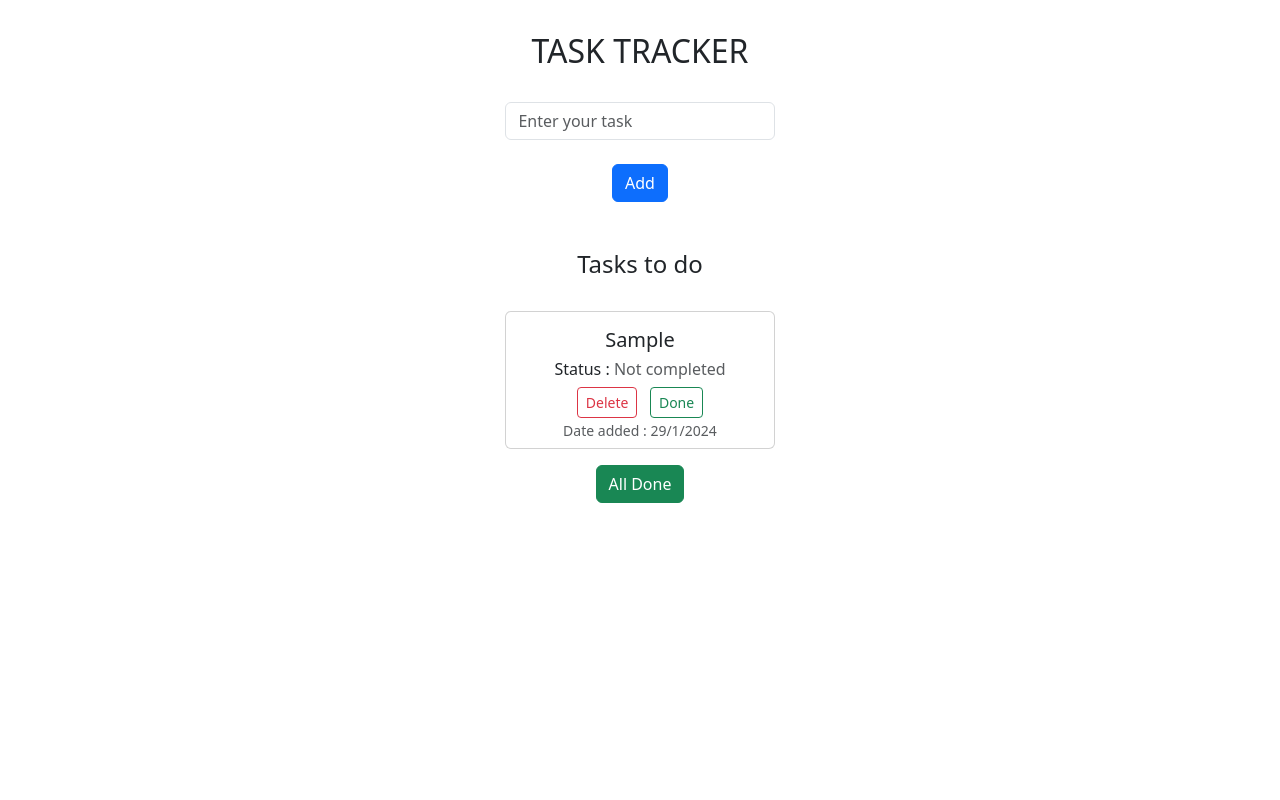
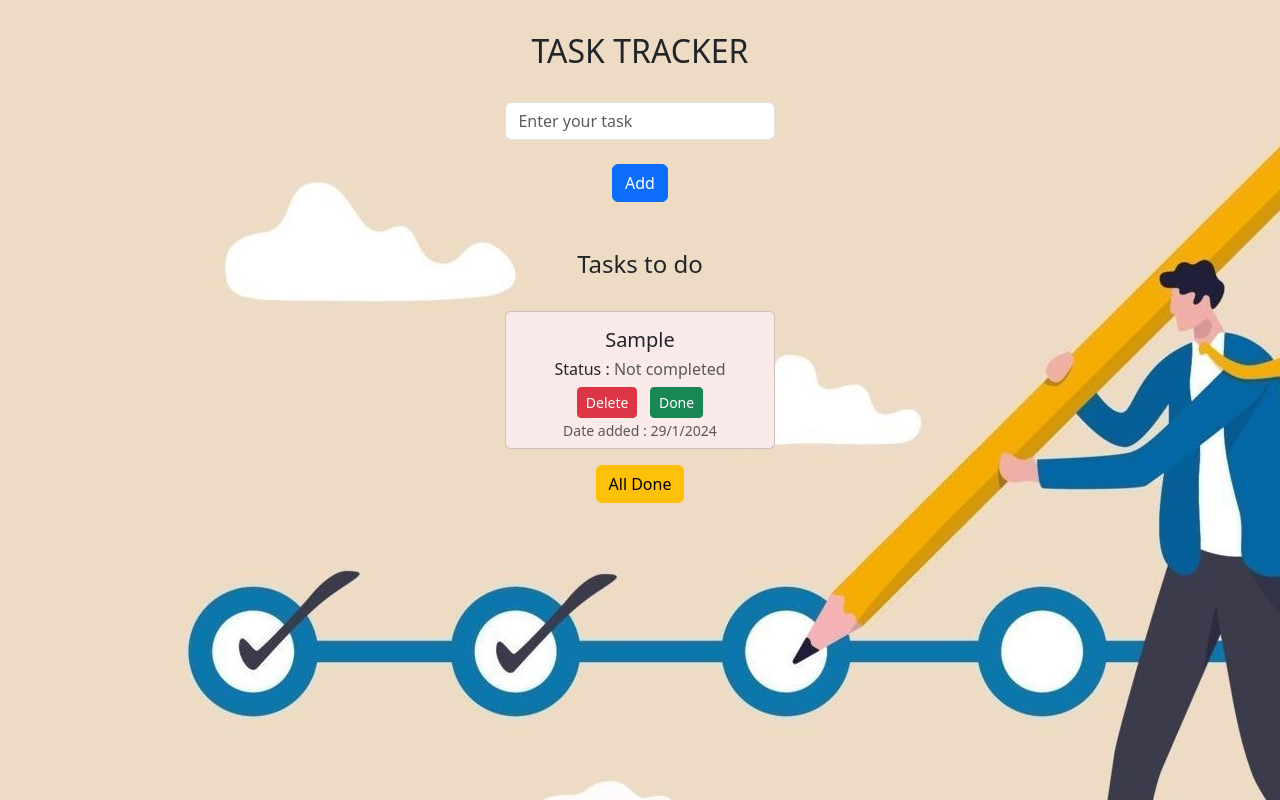
Before and after one commit to sanjanarao1803/Task-Tracker1, a React (Vite) app: page / in a window 1280 px wide. Both pictures are taken after typing "Sample" into the empty fields and a click on the button "Add". Built offline with nearby package versions, Linux system fonts and the light colour scheme.

Commit message:
added bg image and changed colour of All Done btn

```diff
--- a/src/ToDo.jsx
+++ b/src/ToDo.jsx
@@ -80,6 +80,7 @@ export default function ToDo(){
 
     return(
         <>
+
             <h2>TASK TRACKER</h2>
 
             <br></br>
@@ -106,15 +107,15 @@ export default function ToDo(){
 
             <div>
                 {todos.map((todo) => (
-                    <div key={todo.id} className="card mb-3" draggable>
+                    <div key={todo.id} className="card mb-3" style={{backgroundColor : " rgb(251,234,234)"}} draggable>
                         <div className="card-body">
                             <h5 className="card-title" style={todo.isDone ? {textDecorationLine:"line-through"} : {}}>
                                 {todo.task}
                             </h5>
                             <h6>Status : {todo.isDone ? <span class="text-muted">Completed</span> : <span class="text-muted">Not completed</span>}</h6>
-                            <button className="btn btn-outline-danger btn-sm" onClick={() => deleteTodo(todo.id)}>Delete</button>
+                            <button className="btn btn-danger btn-sm" onClick={() => deleteTodo(todo.id)}>Delete</button>
                             &nbsp;&nbsp;&nbsp;
-                            <button className="btn btn-outline-success btn-sm" onClick={()=>markAsDone(todo.id)}
+                            <button className="btn btn-success btn-sm" onClick={()=>markAsDone(todo.id)}
                             >Done</button>
                             <br></br>
                             <small class="text-muted">Date added : {current_date}</small>
@@ -123,7 +124,7 @@ export default function ToDo(){
                 ))}
             </div>
 
-            <button onClick={markAllDone} className="btn btn-success">All Done</button>
+            <button onClick={markAllDone} className="btn btn-warning">All Done</button>
         </>
     );
 }
--- a/src/index.css
+++ b/src/index.css
@@ -28,6 +28,7 @@ body {
   /* place-items: center; */
   min-width: 320px;
   min-height: 100vh;
+  background-image: url(todo.jpg);
 }
 
 h1 {
```
Also changed, not shown: src/todo.jpg.
